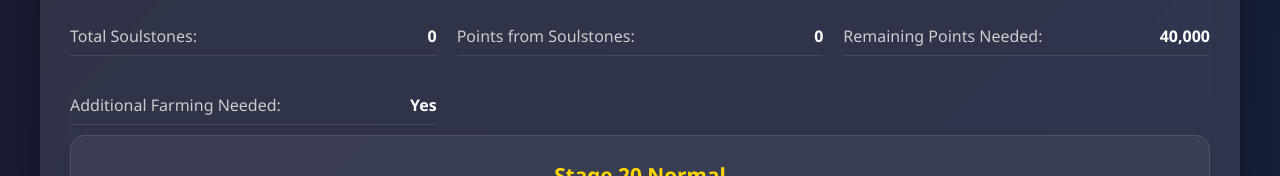
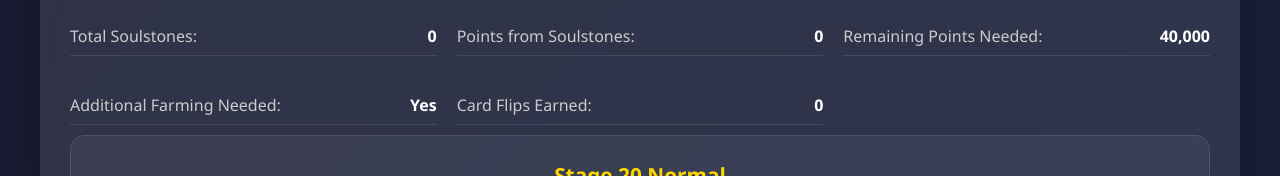
Before and after one commit to Tyrauku/demonic-DoF, a plain HTML site: page index.html in a window 1280 px wide. Shown: the part 1013-1189 px from the top of the page. Drawn offline with Linux system fonts and the light colour scheme.

Commit message:
CardflipsEarned index.html

```diff
--- a/index.html
+++ b/index.html
@@ -397,6 +397,10 @@
                     <span class="stat-label">Additional Farming Needed:</span>
                     <span class="stat-value" id="additionalFarming">Yes</span>
                 </div>
+                <div class="stat-row">
+                    <span class="stat-label">Card Flips Earned:</span>
+                    <span class="stat-value" id="cardFlips">40</span>
+                </div>
             </div>
 
             <div class="result-card">
@@ -577,11 +581,16 @@
             const totalPointsFromOtherSources = soulstonePoints + tournamentData.points;
             const remainingPoints = Math.max(0, TOTAL_POINTS_NEEDED - totalPointsFromOtherSources);
 
+            // Calculate total points that will actually be earned (not assuming completion)
+            const totalPointsEarned = totalPointsFromOtherSources;
+            const cardFlips = Math.min(40, Math.floor(totalPointsEarned / 1000));
+
             // Update soulstone summary
             document.getElementById('totalSoulstones').textContent = totalSoulstones.toLocaleString();
             document.getElementById('soulstonePoints').textContent = soulstonePoints.toLocaleString();
             document.getElementById('remainingPoints').textContent = remainingPoints.toLocaleString();
             document.getElementById('additionalFarming').textContent = remainingPoints > 0 ? 'Yes' : 'No';
+            document.getElementById('cardFlips').textContent = cardFlips.toLocaleString();
 
             // Update tournament summary
             document.getElementById('tournamentsCount').textContent = tournamentData.count;
```
